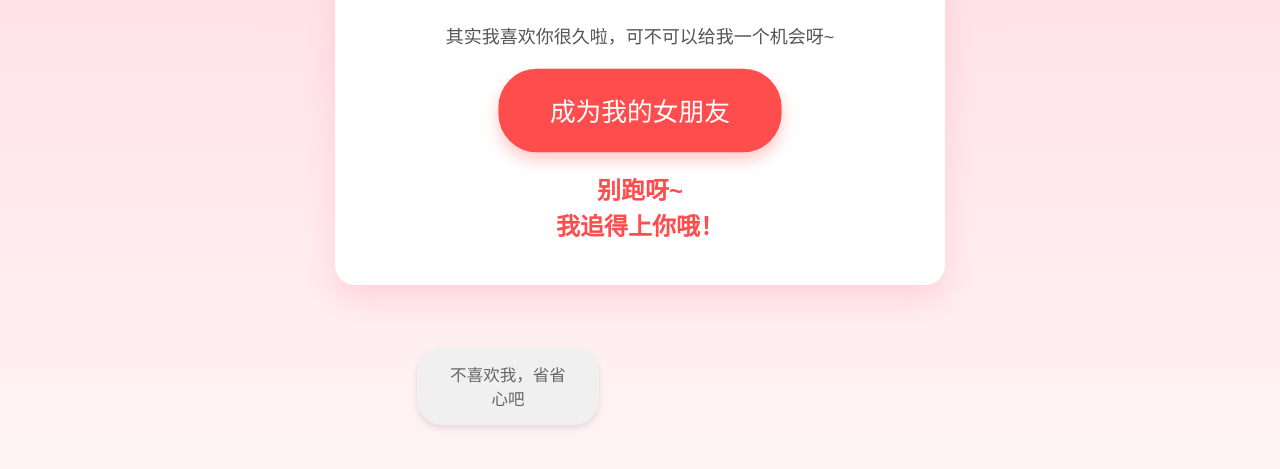
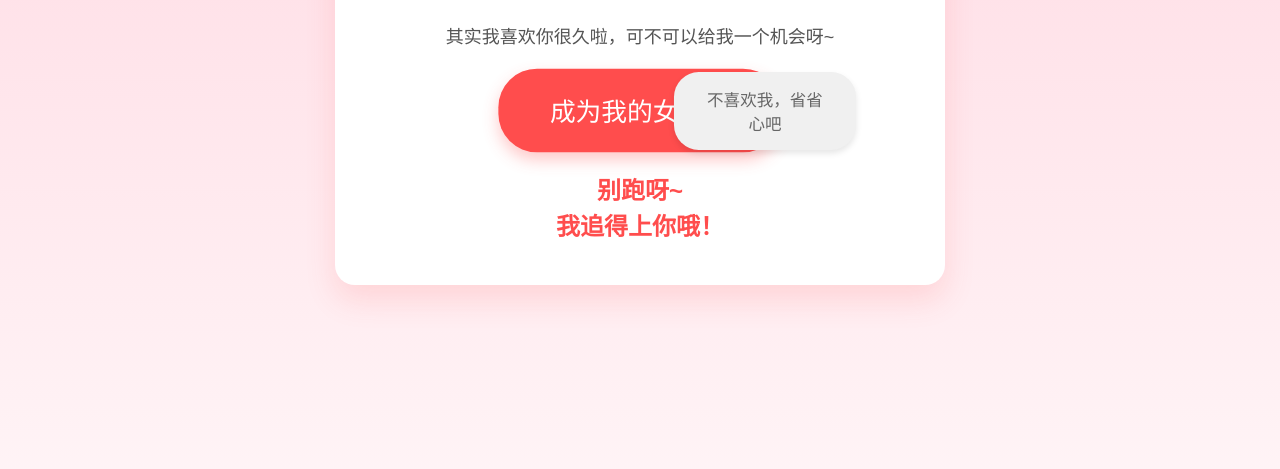
Before and after one commit to l140221/mylove, a plain HTML site: page index.html in a window 1280 px wide. Both pictures are taken after a click on the button "不喜欢我，省省心吧". Shown: the part 341-810 px from the top of the page. Drawn offline with Linux system fonts and the light colour scheme.

Commit message:
更新 index.html

```diff
--- a/index.html
+++ b/index.html
@@ -16,7 +16,6 @@
             justify-content: center;
             padding: 20px;
             position: relative;
-            overflow: hidden;
         }
         .container {
             background-color: white;
@@ -26,30 +25,24 @@
             width: 90%;
             max-width: 550px;
             position: relative;
-            z-index: 5;
+            overflow: visible;
         }
         h1 {
             color: #ff4d4d;
             margin-bottom: 25px;
             font-size: 32px;
             font-weight: 700;
-            position: relative;
-            z-index: 10;
         }
         .intro-text {
             color: #555;
             font-size: 18px;
             margin-bottom: 30px;
-            position: relative;
-            z-index: 10;
         }
         .buttons {
             display: flex;
             justify-content: center;
             gap: 20px;
             margin-top: 20px;
-            position: relative;
-            z-index: 10;
         }
         .btn {
             padding: 18px 40px;
@@ -92,8 +85,6 @@
             font-weight: bold;
             display: none;
             line-height: 1.5;
-            position: relative;
-            z-index: 20;
         }
     </style>
 </head>
@@ -134,8 +125,8 @@
             yesBtn.style.transform = `scale(${yesScale})`;
             noBtn.style.transform = `scale(${noScale})`;
 
-            // 执行全界面随机移动逻辑
-            moveButtonEverywhere();
+            // 执行主容器内随机移动逻辑
+            moveButtonInWhiteBox();
 
             // 更新提示文案
             if (scaleFactor <= 2) {
@@ -150,26 +141,27 @@
             result.style.display = "block";
         });
 
-        // 按钮全界面随机移动函数
-        function moveButtonEverywhere() {
-            // 获取视口尺寸（全界面范围）
-            const viewportWidth = window.innerWidth;
-            const viewportHeight = window.innerHeight;
+        // 按钮在白色框（主容器）内随机移动函数
+        function moveButtonInWhiteBox() {
+            // 获取主容器（白色框）尺寸
+            const containerRect = mainContainer.getBoundingClientRect();
             const buttonRect = noBtn.getBoundingClientRect();
 
-            // 计算按钮可移动的最大范围
-            const maxLeft = viewportWidth - buttonRect.width;
-            const maxTop = viewportHeight - buttonRect.height;
+            // 计算容器内可移动范围（允许按钮边缘超出容器20px）
+            const maxLeft = containerRect.width - buttonRect.width + 20;
+            const maxTop = containerRect.height - buttonRect.height + 20;
+            const minLeft = -20;
+            const minTop = -20;
 
-            // 生成随机坐标（覆盖全界面）
-            const randomLeft = Math.floor(Math.random() * maxLeft);
-            const randomTop = Math.floor(Math.random() * maxTop);
+            // 生成随机坐标
+            const randomLeft = minLeft + Math.floor(Math.random() * (maxLeft - minLeft));
+            const randomTop = minTop + Math.floor(Math.random() * (maxTop - minTop));
 
             // 应用绝对定位和最高层级
             noBtn.style.position = "absolute";
             noBtn.style.top = `${randomTop}px`;
             noBtn.style.left = `${randomLeft}px`;
-            noBtn.style.zIndex = "99"; // 确保高于所有元素
+            noBtn.style.zIndex = "99"; // 最高层级，确保覆盖所有元素
         }
 
         document.head.insertAdjacentHTML('beforeend', `
```
